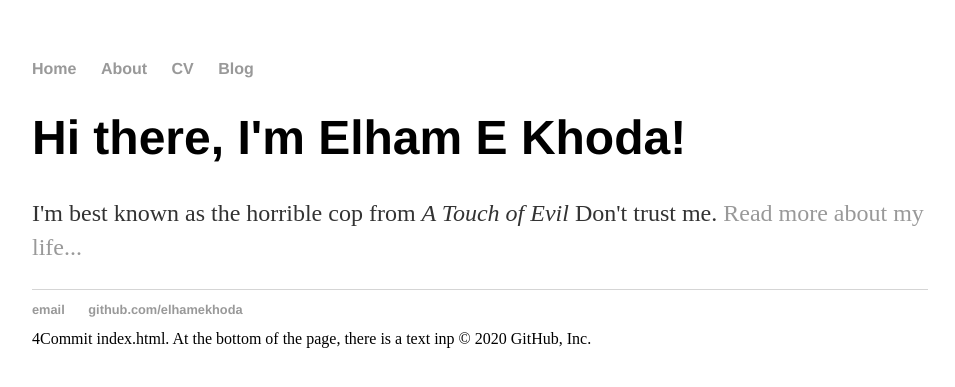
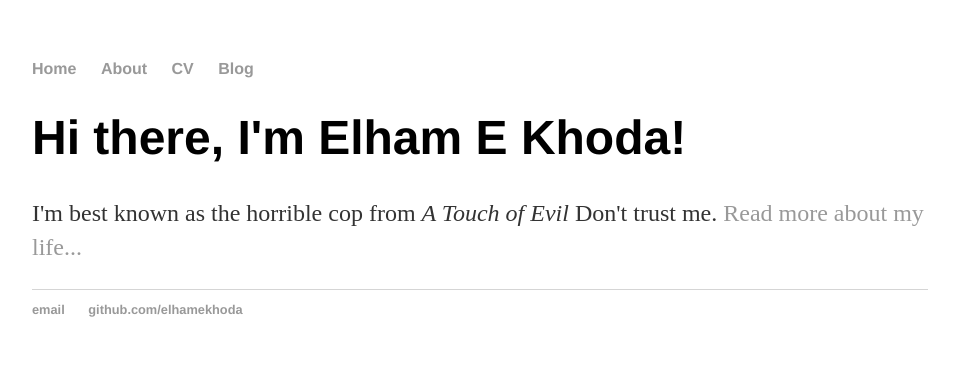
Before and after one commit to elhamekhoda/ekhoda.github.io, a Jekyll site: the page built from index.html, in a window 1280 px wide. Shown: the top 387 px of the page, without its empty margins (160-1115 px from the left). Built offline with Jekyll 4.4.1, drawn with Linux system fonts in a browser that asks for light colours.

Commit message:
Update default.html

```diff
--- a/_layouts/default.html
+++ b/_layouts/default.html
@@ -27,5 +27,3 @@
 		</footer>
 	</body>
 </html>
-4Commit index.html. At the bottom of the page, there is a text inp
-© 2020 GitHub, Inc.
```
